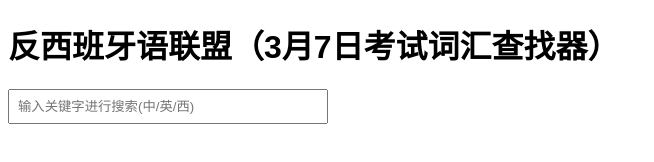
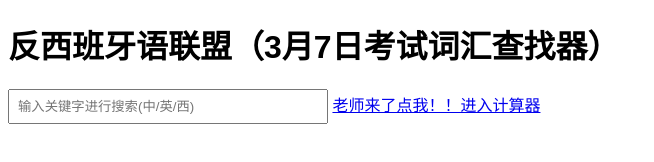
Before and after one commit to TKanX/sp-temp, a plain HTML site: page index.html in a window 1280 px wide. Shown: the whole page, without its empty margins (0-654 px from the left). Drawn offline with Linux system fonts and the light colour scheme.

Commit message:
防止老师

```diff
--- a/index.html
+++ b/index.html
@@ -34,6 +34,7 @@
 <div class="search-container">
     <h1>反西班牙语联盟（3月7日考试词汇查找器）</h1>
     <input type="text" id="searchInput" placeholder="输入关键字进行搜索(中/英/西)">
+    <a href="https://www.calculator.net/">老师来了点我！！进入计算器</a>
     <ul id="searchResults"></ul>
 </div>
 
```
